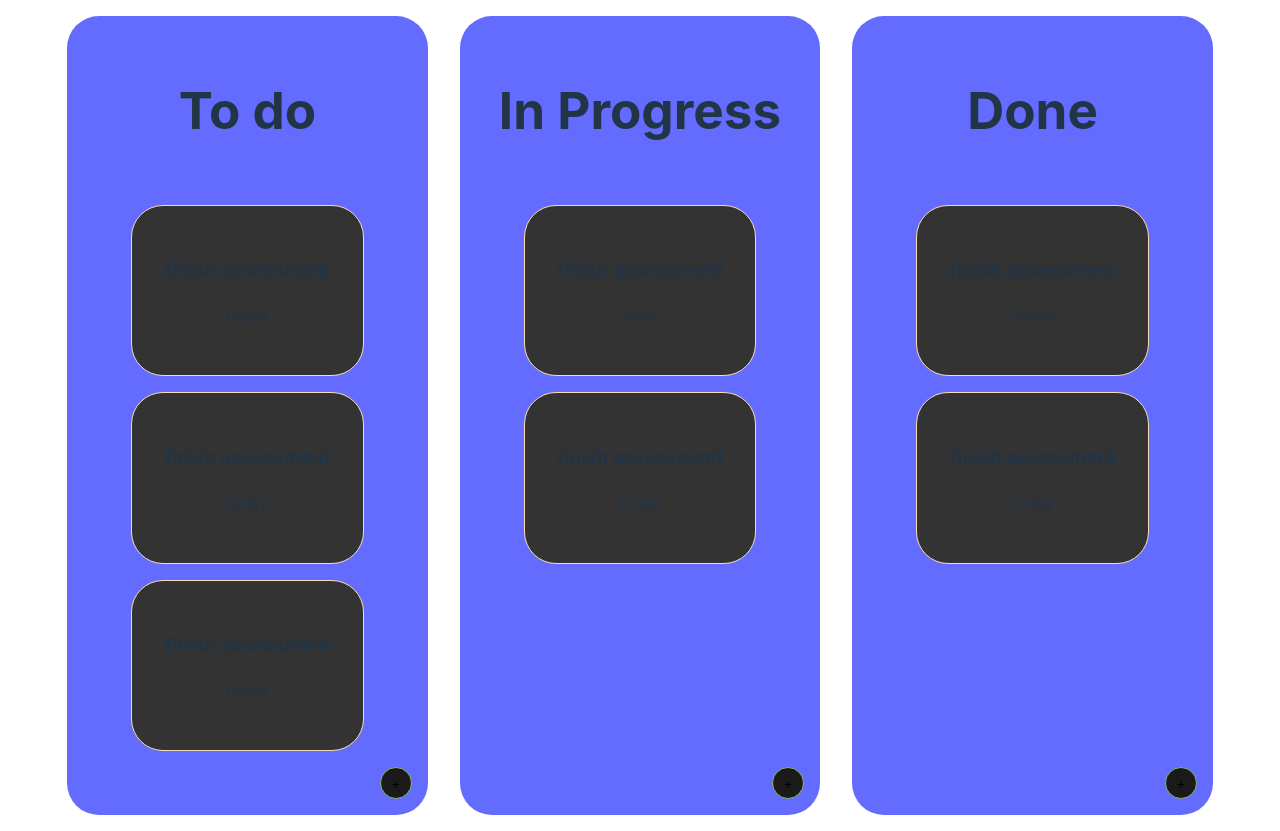
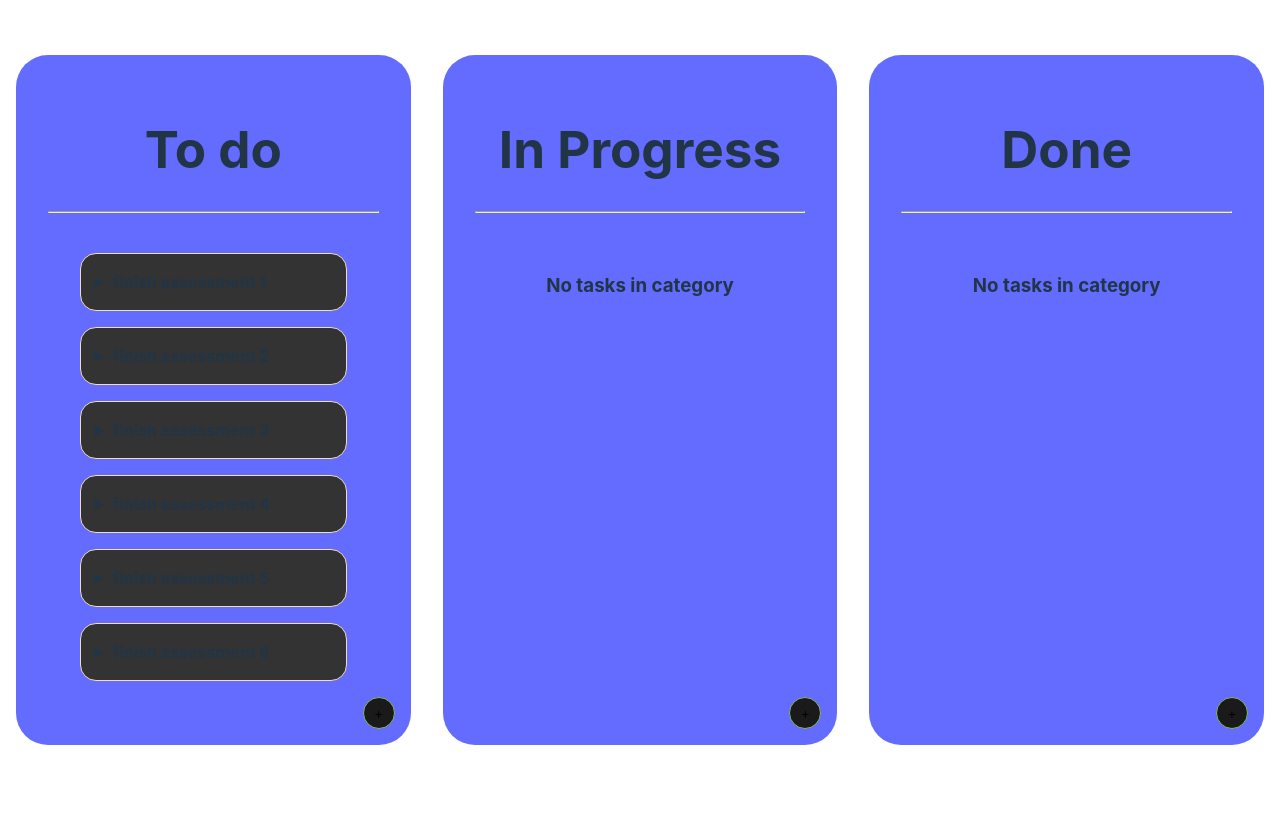
Before and after one commit to mo-shawa/react-kanban, a React (Vite) app: page / in a window 1280 px wide. After the commit the page ends 800 px from the top, so only its background shows below. Built offline with nearby package versions, Linux system fonts and the light colour scheme.

Commit message:
refactor state + add more styling

```diff
--- a/src/App.css
+++ b/src/App.css
@@ -6,6 +6,12 @@
 	display: flex;
 	align-items: center;
 	justify-content: center;
+}
+
+#root,
+.App,
+#category-container {
+	width: 100%;
 }
 
 #category-container {
@@ -20,7 +26,7 @@
 	padding: 2em;
 	margin: 1em;
 	border-radius: 2rem;
-	width: 100%;
+	width: 70%;
 	max-width: 40rem;
 }
 
@@ -47,16 +53,19 @@
 .category-content {
 	padding: 2rem;
 	border-radius: 2rem;
-	display: flex;
-	flex-direction: column;
-	justify-content: center;
-	align-items: flex-start;
+	display: grid;
 	gap: 1rem;
 }
 
 .task {
-	padding: 2em;
-	border-radius: 2rem;
+	text-align: left;
+	padding: 1rem;
+	padding-left: 2rem;
+	border-radius: 1rem;
 	border: 1px solid wheat;
 	background-color: #333;
 }
+
+.task > details > summary {
+	list-style-position: outside;
+}
--- a/src/App.tsx
+++ b/src/App.tsx
@@ -1,32 +1,49 @@
-import { useState } from "react"
+import { DragEvent, DragEventHandler, useState } from "react"
 import "./App.css"
-import type { TaskProps } from "./components/Task"
 import { Category } from "./components/Category"
 
-function App() {
-	const [todos, setTodos] = useState<TaskProps[]>([
-		{ title: "finish assessment", content: "today" },
-		{ title: "finish assessment", content: "today" },
-		{ title: "finish assessment", content: "today" },
+export default function App() {
+	const [tasks, setTasks] = useState<Task[]>([
+		{ title: "finish assessment 1", content: "today", category: "to do" },
+		{ title: "finish assessment 2", content: "today", category: "to do" },
+		{ title: "finish assessment 3", content: "today", category: "to do" },
+		{ title: "finish assessment 4", content: "today", category: "to do" },
+		{ title: "finish assessment 5", content: "today", category: "to do" },
+		{ title: "finish assessment 6", content: "today", category: "to do" },
 	])
-	const [inProgress, setInProgress] = useState<TaskProps[]>([
-		{ title: "finish assessment", content: "today" },
-		{ title: "finish assessment", content: "today" },
-	])
-	const [done, setDone] = useState<TaskProps[]>([
-		{ title: "finish assessment", content: "today" },
-		{ title: "finish assessment", content: "today" },
-	])
+
+	function handleDragStart(e: DragEvent) {
+		console.log(e)
+		e.dataTransfer?.setData
+	}
+
+	const todos = tasks.filter((task) => task.category === "to do")
+	const inProgress = tasks.filter((task) => task.category === "in progress")
+	const done = tasks.filter((task) => task.category === "done")
 
 	return (
 		<div className="App">
 			<div id="category-container">
-				<Category title="To do" tasks={todos} />
-				<Category title="In Progress" tasks={inProgress} />
-				<Category title="Done" tasks={done} />
+				<Category
+					handleDragStart={handleDragStart}
+					title="To do"
+					tasks={todos}
+				/>
+				<Category
+					handleDragStart={handleDragStart}
+					title="In Progress"
+					tasks={inProgress}
+				/>
+				<Category handleDragStart={handleDragStart} title="Done" tasks={done} />
 			</div>
 		</div>
 	)
 }
 
-export default App
+type TaskCategory = "to do" | "in progress" | "done"
+
+export type Task = {
+	title: string
+	content: string
+	category: TaskCategory
+}
--- a/src/components/Category.tsx
+++ b/src/components/Category.tsx
@@ -1,16 +1,22 @@
-import { ComponentProps } from "react"
+import { ComponentProps, DragEventHandler } from "react"
 import { Task } from "./Task"
 
 type CategoryProps = {
 	title: string
 	tasks: any[]
+	handleDragStart: DragEventHandler<HTMLDivElement>
 }
 
-export function Category({ tasks, title }: CategoryProps) {
+export function Category({ tasks, title, handleDragStart }: CategoryProps) {
 	const categoryTasks =
 		tasks.length &&
-		tasks.map((task, index) => (
-			<Task key={index} title={task.title} content={task.content} />
+		tasks.map((task) => (
+			<Task
+				handleDragStart={handleDragStart}
+				key={crypto.randomUUID()}
+				title={task.title}
+				content={task.content}
+			/>
 		))
 
 	return (
@@ -20,6 +26,7 @@ export function Category({ tasks, title }: CategoryProps) {
 			className="category"
 		>
 			<h1>{title}</h1>
+			<hr />
 			<button className="add-task">+</button>
 			<div className="category-content">
 				{categoryTasks ? categoryTasks : <h3>No tasks in category</h3>}
--- a/src/components/Task.tsx
+++ b/src/components/Task.tsx
@@ -1,13 +1,19 @@
-export type TaskProps = {
-	title: string
-	content: string
+import { DragEventHandler } from "react"
+import type { Task } from "../App"
+
+type TaskProps = Task & {
+	handleDragStart: DragEventHandler<HTMLDivElement>
 }
 
-export function Task({ title, content }: TaskProps) {
+export function Task({ title, content, handleDragStart }: TaskProps) {
 	return (
-		<div className="task" draggable="true">
-			<h3>{title}</h3>
-			<p>{content}</p>
+		<div className="task" draggable="true" onDragStart={handleDragStart}>
+			<details>
+				<summary>
+					<h4 style={{ display: "inline" }}>{title}</h4>
+				</summary>
+				{content}
+			</details>
 		</div>
 	)
 }
```
